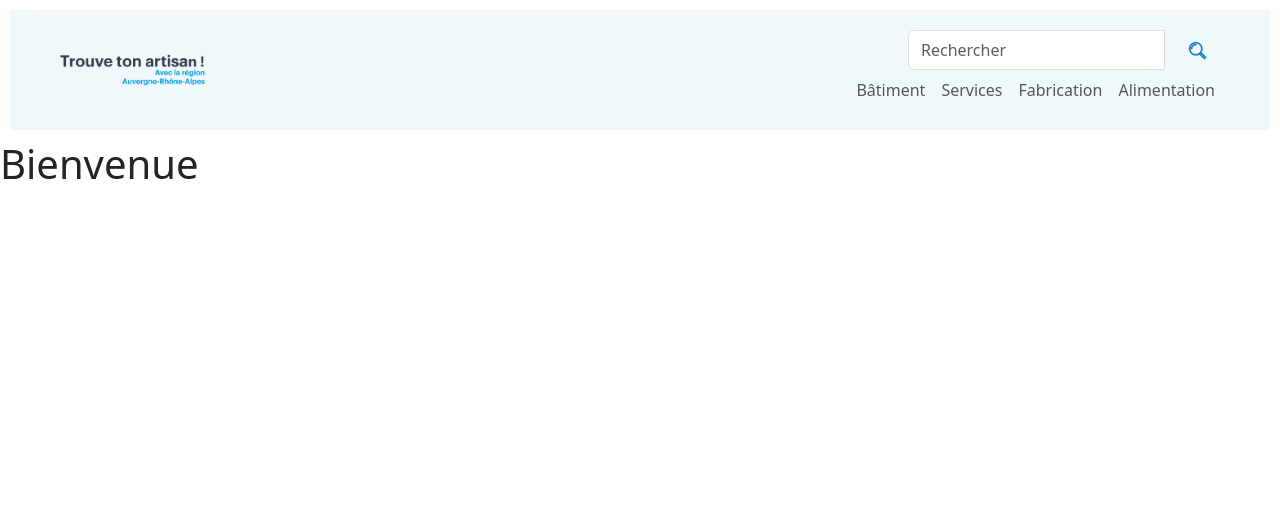
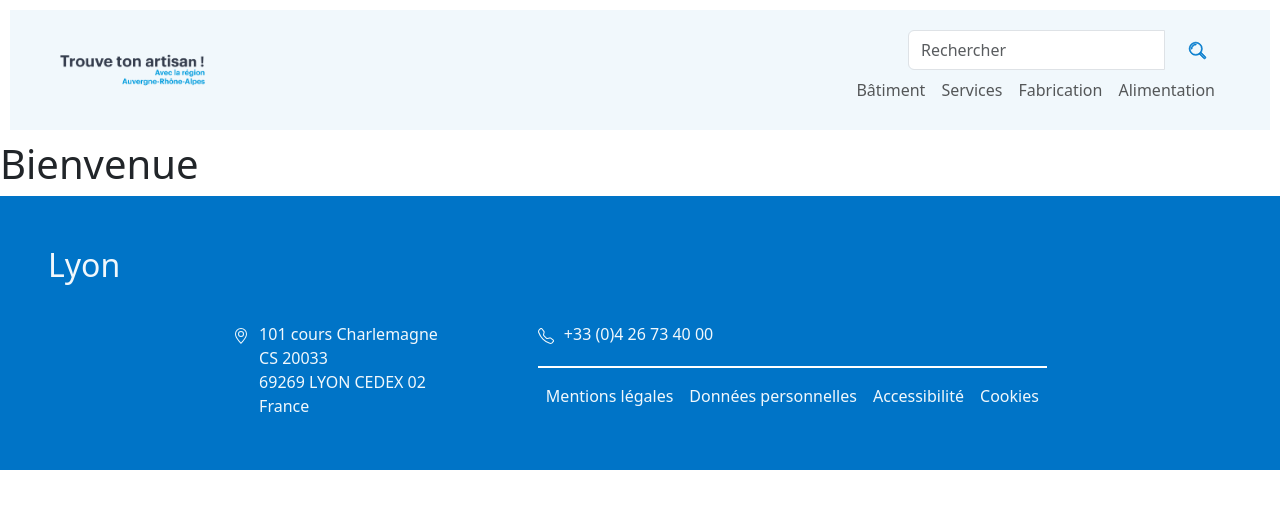
Before and after one commit to LeaKglr/ProjetTrouveTonArtisan, an Angular app: page / in a window 1280 px wide. Shown: the top 508 px of the page. Built offline with nearby package versions, Linux system fonts and the light colour scheme.

Commit message:
ajout footer

```diff
--- a/src/app/accueil/accueil.component.html
+++ b/src/app/accueil/accueil.component.html
@@ -14,6 +14,9 @@
         <h1>{{title}}</h1>
     </div>
 </main>
+<footer>
+    <app-footer></app-footer>
+</footer>
 
   <!-- * * * * * * * * * * * * * * * * * * * * * * * * * * * * * * * * -->
   <!-- * * * * * * * * * * * The content above * * * * * * * * * * * * -->
--- a/src/app/fiche-artisan/fiche-artisan.component.html
+++ b/src/app/fiche-artisan/fiche-artisan.component.html
@@ -1 +1,9 @@
-<p>fiche-artisan works!</p>
+<header>
+    <app-header></app-header>
+</header>
+<main>
+    <p>fiche-artisan works!</p>
+</main>
+<footer>
+    <app-footer></app-footer>
+</footer>
--- a/src/app/footer/footer.component.html
+++ b/src/app/footer/footer.component.html
@@ -1 +1,53 @@
-<p>footer works!</p>
+<div id="footer" class="container-fluid">
+    <div class="row">
+        <h2>Lyon</h2>
+        <div id="contactetadresse">
+            <div class="address">
+                <div class="icon">
+                    <svg xmlns="http://www.w3.org/2000/svg" width="16" height="16" fill="#f1f8fc" class="bi bi-geo-alt" viewBox="0 0 16 16">
+                        <path d="M12.166 8.94c-.524 1.062-1.234 2.12-1.96 3.07A32 32 0 0 1 8 14.58a32 32 0 0 1-2.206-2.57c-.726-.95-1.436-2.008-1.96-3.07C3.304 7.867 3 6.862 3 6a5 5 0 0 1 10 0c0 .862-.305 1.867-.834 2.94M8 16s6-5.686 6-10A6 6 0 0 0 2 6c0 4.314 6 10 6 10"/>
+                        <path d="M8 8a2 2 0 1 1 0-4 2 2 0 0 1 0 4m0 1a3 3 0 1 0 0-6 3 3 0 0 0 0 6"/>
+                    </svg>
+                </div>
+
+                <address>
+                    <p>
+                        101 cours Charlemagne
+                    <br>
+                        CS 20033
+                    <br>
+                        69269 LYON CEDEX 02
+                    <br>
+                        France
+                    </p>
+                </address>
+            </div>
+            <div id="teletmentionslegales">
+                <address class="telephone">
+                    <div class="icon">
+                        <svg xmlns="http://www.w3.org/2000/svg" width="16" height="16" fill="#f1f8fc" class="bi bi-telephone" viewBox="0 0 16 16">
+                            <path d="M3.654 1.328a.678.678 0 0 0-1.015-.063L1.605 2.3c-.483.484-.661 1.169-.45 1.77a17.6 17.6 0 0 0 4.168 6.608 17.6 17.6 0 0 0 6.608 4.168c.601.211 1.286.033 1.77-.45l1.034-1.034a.678.678 0 0 0-.063-1.015l-2.307-1.794a.68.68 0 0 0-.58-.122l-2.19.547a1.75 1.75 0 0 1-1.657-.459L5.482 8.062a1.75 1.75 0 0 1-.46-1.657l.548-2.19a.68.68 0 0 0-.122-.58zM1.884.511a1.745 1.745 0 0 1 2.612.163L6.29 2.98c.329.423.445.974.315 1.494l-.547 2.19a.68.68 0 0 0 .178.643l2.457 2.457a.68.68 0 0 0 .644.178l2.189-.547a1.75 1.75 0 0 1 1.494.315l2.306 1.794c.829.645.905 1.87.163 2.611l-1.034 1.034c-.74.74-1.846 1.065-2.877.702a18.6 18.6 0 0 1-7.01-4.42 18.6 18.6 0 0 1-4.42-7.009c-.362-1.03-.037-2.137.703-2.877z"/>
+                        </svg>
+                    </div>
+                    <a routerLink="tel:+330426734000">+33 (0)4 26 73 40 00</a>
+                </address>
+                <nav class="container-fluid navbar navbar-expand-lg">
+                    <ul class="navbar-nav m-auto mb-2 mb-lg-0">
+                        <li class="nav-item">
+                            <a class="nav-link" routerLink="mentionslegales">Mentions légales</a>
+                        </li>
+                        <li class="nav-item">
+                            <a class="nav-link" routerLink="donneespersonnelles">Données personnelles</a>
+                        </li>
+                        <li class="nav-item">
+                            <a class="nav-link" routerLink="accessibilite">Accessibilité</a>
+                        </li>
+                        <li class="nav-item">
+                            <a class="nav-link" routerLink="cookies">Cookies</a>
+                        </li>
+                    </ul>
+                </nav>
+            </div>
+        </div>
+    </div>
+</div>
--- a/src/app/footer/footer.component.scss
+++ b/src/app/footer/footer.component.scss
@@ -0,0 +1,73 @@
+#footer {
+    width: 100%;
+    height: auto;
+    background-color: #0074c7;
+    color: #f1f8fc;
+    padding: 20px 0;
+
+    h2 {
+        margin-left: 30px;
+        padding: 30px;
+    }
+
+    a {
+            color: #f1f8fc;
+            text-decoration: none;
+        }
+
+    @media (min-width: 768px) {
+        #contactetadresse {
+            display: flex;
+            flex-direction: row;
+            justify-content: center;
+        }
+
+        .address {
+            display: flex;
+            margin-right: 50px;
+
+            .icon {
+                margin-right: 10px;
+            }
+        }
+        #teletmentionslegales {
+            margin-left: 50px;
+
+            .telephone {
+                display: flex;
+
+                .icon {
+                    margin-right: 10px;
+                }
+            }
+        }
+
+        #teletmentionslegales nav {
+            border-top: solid 2px white;
+            margin-top: 20px;
+        }
+    }
+
+    @media (max-width: 768px) {
+        #contactetadresse,  #teletmentionslegales {
+            display: flex;
+            flex-direction: column;
+            align-items: center;
+
+
+        }
+
+        #teletmentionslegales nav {
+            border-top: solid 2px white;
+            margin-top: 20px;
+        }
+
+        .address, .telephone {
+            display: flex;
+
+            .icon {
+                margin-right: 10px;
+            }
+        }
+    }
+}
--- a/src/app/liste-artisans/liste-artisans.component.html
+++ b/src/app/liste-artisans/liste-artisans.component.html
@@ -1 +1,7 @@
+<header>
+    <app-header></app-header>
+</header>
 <p>liste-artisans works!</p>
+<footer>
+    <app-footer></app-footer>
+</footer>
--- a/src/app/page-erreur/page-erreur.component.html
+++ b/src/app/page-erreur/page-erreur.component.html
@@ -1 +1,7 @@
+<header>
+    <app-header></app-header>
+</header>
 <p>page-erreur works!</p>
+<footer>
+    <app-footer></app-footer>
+</footer>
--- a/src/app/pages-legales/pages-legales.component.html
+++ b/src/app/pages-legales/pages-legales.component.html
@@ -1 +1,7 @@
+<header>
+    <app-header></app-header>
+</header>
 <p>pages-legales works!</p>
+<footer>
+    <app-footer></app-footer>
+</footer>
--- a/src/styles.scss
+++ b/src/styles.scss
@@ -1 +1,10 @@
 /* You can add global styles to this file, and also import other style files */
+* {
+    box-sizing: border-box;
+}
+
+html, body {
+    overflow-x: hidden;
+    margin: 0;
+    padding: 0;
+  }
```
